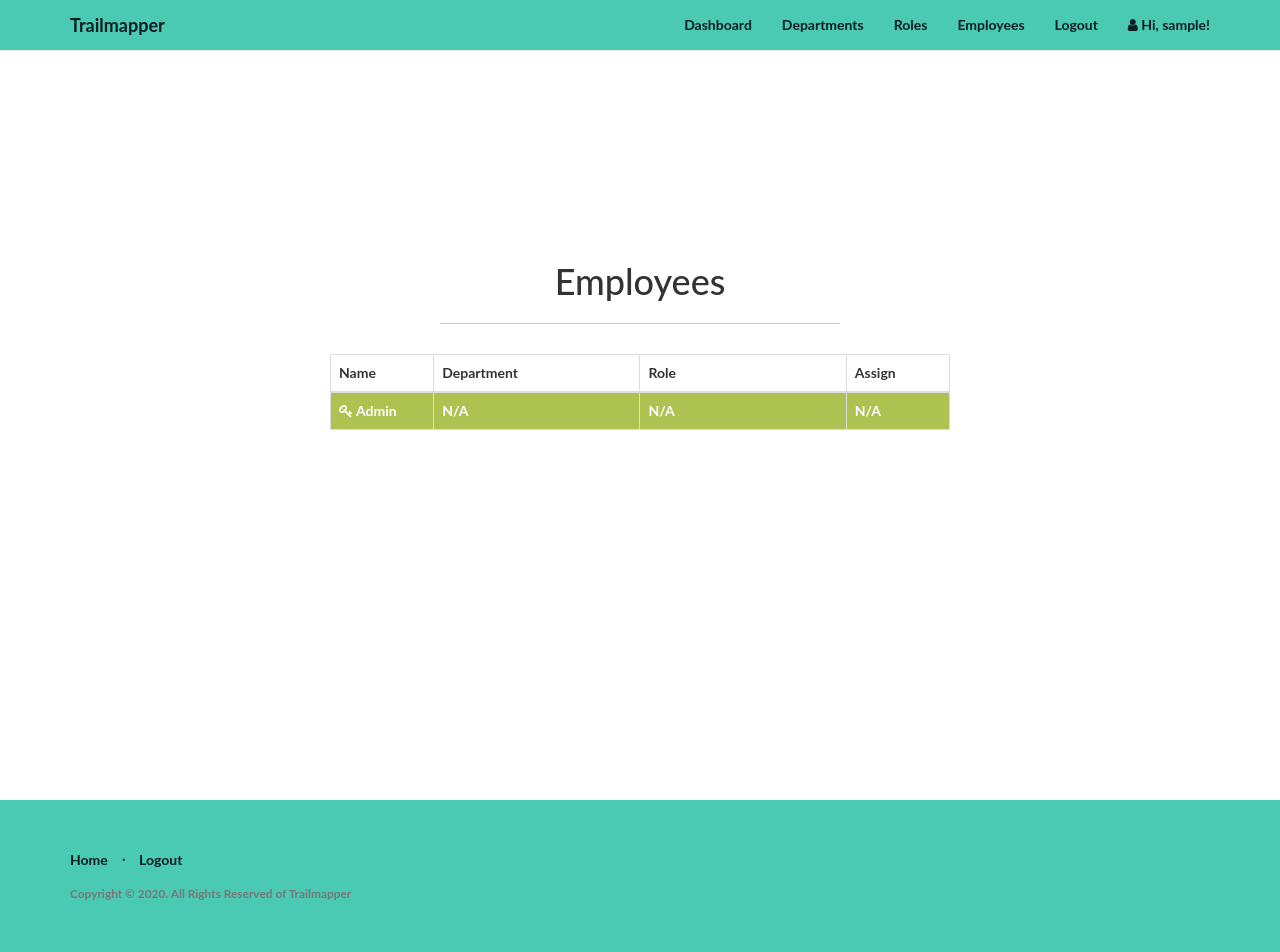
After one commit to jovanshernandez/trailmapper, a Flask app: page /admin/employees in a window 1280 px wide. The commit adds this page. Run offline with Flask 2, Linux system fonts and the light colour scheme; a user stored in the database is signed in; tables that the repository leaves empty hold one stand-in row (values such as "Sample post"); parts of the project's set-up code (start-up, migrations or seed data) failed here and were passed over; some libraries are stand-ins or nearby versions.

Commit message:
added employee views

```diff
--- a/app/admin/views.py
+++ b/app/admin/views.py
@@ -4,9 +4,9 @@ from flask import abort, flash, redirect, render_template, url_for
 from flask_login import current_user, login_required
 
 from . import admin
-from forms import DepartmentForm, RoleForm
+from forms import DepartmentForm, EmployeeAssignForm, RoleForm
 from .. import db
-from ..models import Department, Role
+from ..models import Department, Employee, Role
 
 
 def check_admin():
@@ -203,3 +203,47 @@ def delete_role(id):
     return redirect(url_for('admin.list_roles'))
 
     return render_template(title="Delete Role")
+
+# Employee Views
+
+@admin.route('/employees')
+@login_required
+def list_employees():
+    """
+    List all employees
+    """
+    check_admin()
+
+    employees = Employee.query.all()
+    return render_template('admin/employees/employees.html',
+                           employees=employees, title='Employees')
+
+
+@admin.route('/employees/assign/<int:id>', methods=['GET', 'POST'])
+@login_required
+def assign_employee(id):
+    """
+    Assign a department and a role to an employee
+    """
+    check_admin()
+
+    employee = Employee.query.get_or_404(id)
+
+    # prevent admin from being assigned a department or role
+    if employee.is_admin:
+        abort(403)
+
+    form = EmployeeAssignForm(obj=employee)
+    if form.validate_on_submit():
+        employee.department = form.department.data
+        employee.role = form.role.data
+        db.session.add(employee)
+        db.session.commit()
+        flash('You have successfully assigned a department and role.')
+
+        # redirect to the roles page
+        return redirect(url_for('admin.list_employees'))
+
+    return render_template('admin/employees/employee.html',
+                           employee=employee, form=form,
+                           title='Assign Employee')
--- a/app/static/css/style.css
+++ b/app/static/css/style.css
@@ -11,11 +11,11 @@ body {
 }
 
 a, .navbar-default .navbar-brand, .navbar-default .navbar-nav>li>a {
-  color: rgb(255, 255, 255);
+  color: rgb(13, 30, 35);
 }
 
 a:hover, .navbar-default .navbar-brand:hover, .navbar-default .navbar-nav>li>a:hover {
-  color: rgb(211, 233, 196);
+  color: rgb(0, 0, 0);
 }
 
 footer {
--- /dev/null
+++ b/app/templates/admin/employees/employees.html
@@ -0,0 +1,70 @@
+<!-- app/templates/admin/employees/employees.html -->
+
+{% import "bootstrap/utils.html" as utils %}
+{% extends "base.html" %}
+{% block title %}Employees{% endblock %}
+{% block body %}
+<div class="content-section">
+  <div class="outer">
+    <div class="middle">
+      <div class="inner">
+        <br/>
+        {{ utils.flashed_messages() }}
+        <br/>
+        <h1 style="text-align:center;">Employees</h1>
+        {% if employees %}
+          <hr class="intro-divider">
+          <div class="center">
+            <table class="table table-striped table-bordered">
+              <thead>
+                <tr>
+                  <th width="15%"> Name </th>
+                  <th width="30%"> Department </th>
+                  <th width="30%"> Role </th>
+                  <th width="15%"> Assign </th>
+                </tr>
+              </thead>
+              <tbody>
+              {% for employee in employees %}
+                {% if employee.is_admin %}
+                    <tr style="background-color: #aec251; color: white;">
+                        <td> <i class="fa fa-key"></i> Admin </td>
+                        <td> N/A </td>
+                        <td> N/A </td>
+                        <td> N/A </td>
+                    </tr>
+                {% else %}
+                    <tr>
+                      <td> {{ employee.first_name }} {{ employee.last_name }} </td>
+                      <td>
+                        {% if employee.department %}
+                          {{ employee.department.name }}
+                        {% else %}
+                          -
+                        {% endif %}
+                      </td>
+                      <td>
+                        {% if employee.role %}
+                          {{ employee.role.name }}
+                        {% else %}
+                          -
+                        {% endif %}
+                      </td>
+                      <td>
+                        <a href="{{ url_for('admin.assign_employee', id=employee.id) }}">
+                          <i class="fa fa-user-plus"></i> Assign
+                        </a>
+                      </td>
+                    </tr>
+                {% endif %}
+              {% endfor %}
+              </tbody>
+            </table>
+          </div>
+        {% endif %}
+        </div>
+      </div>
+    </div>
+  </div>
+</div>
+{% endblock %}
--- a/app/templates/base.html
+++ b/app/templates/base.html
@@ -25,8 +25,9 @@
                   {% if current_user.is_admin %}
                     <li><a href="{{ url_for('home.admin_dashboard') }}">Dashboard</a></li>
                     <li><a href="{{ url_for('admin.list_departments') }}">Departments</a></li>
-		    <li><a href="{{ url_for('admin.list_roles') }}">Roles</a></li>
-                    <li><a href="#">Employees</a></li>
+            		    <li><a href="{{ url_for('admin.list_roles') }}">Roles</a></li>
+                    <li><a href="{{ url_for('admin.list_employees') }}">Employees</a></li>
+
                   {% else %}
                     <li><a href="{{ url_for('home.dashboard') }}">Dashboard</a></li>
                     <li><a href="{{ url_for('home.dashboard2') }}">Data Analytics</a></li>
--- a/app/templates/home/admin_dashboard.html
+++ b/app/templates/home/admin_dashboard.html
@@ -6,10 +6,9 @@
         <div class="row">
             <div class="col-lg-12">
                 <div class="intro-message">
-                    <h1>Trailmapper Dashboard</h1>
-                    <h3>Campaign Overview</h3>
-                    <div class="infogram-embed" data-id="cbe8a117-fe44-4f43-84c0-45312feaac07" data-type="interactive" data-title="Messner_Maps_v1"></div><script>!function(e,i,n,s){var t="InfogramEmbeds",d=e.getElementsByTagName("script")[0];if(window[t]&&window[t].initialized)window[t].process&&window[t].process();else if(!e.getElementById(n)){var o=e.createElement("script");o.async=1,o.id=n,o.src="https://e.infogram.com/js/dist/embed-loader-min.js",d.parentNode.insertBefore(o,d)}}(document,0,"infogram-async");</script><div style="padding:8px 0;font-family:Arial!important;font-size:13px!important;line-height:15px!important;text-align:center;border-top:1px solid #dadada;margin:0 30px"><a href="https://infogram.com/cbe8a117-fe44-4f43-84c0-45312feaac07" style="color:#989898!important;text-decoration:none!important;" target="_blank">Messner_Maps_v1</a><br><a href="https://infogram.com" style="color:#989898!important;text-decoration:none!important;" target="_blank" rel="nofollow">Infogram</a></div>
+                    <h1>Trailmapper</h1>
                     <hr class="intro-divider">
+                    <h3>Admin Dashboard</h3>
                     </ul>
                 </div>
             </div>
```
Also changed, not shown: app/admin/forms.py (+21 -0 lines), app/templates/admin/employees/employee.html (added, +27 -0 lines), 2 other files.
